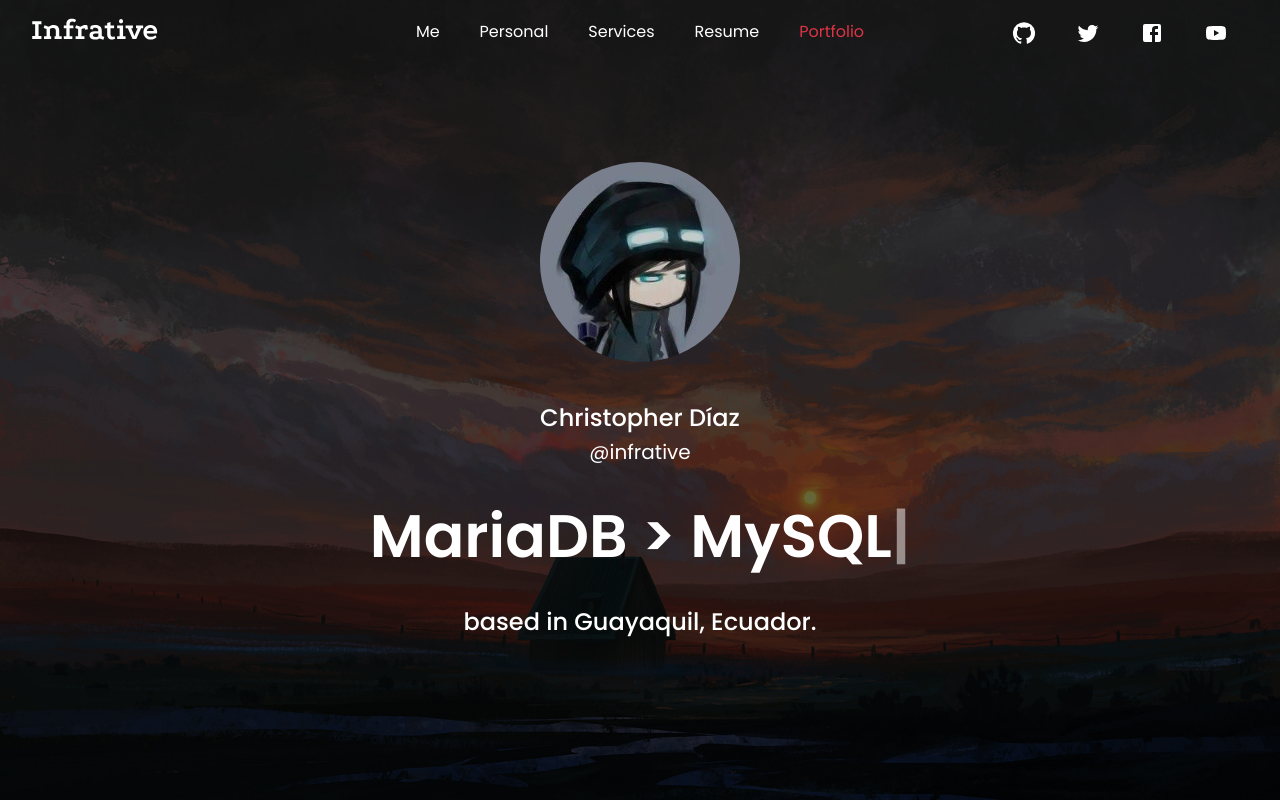
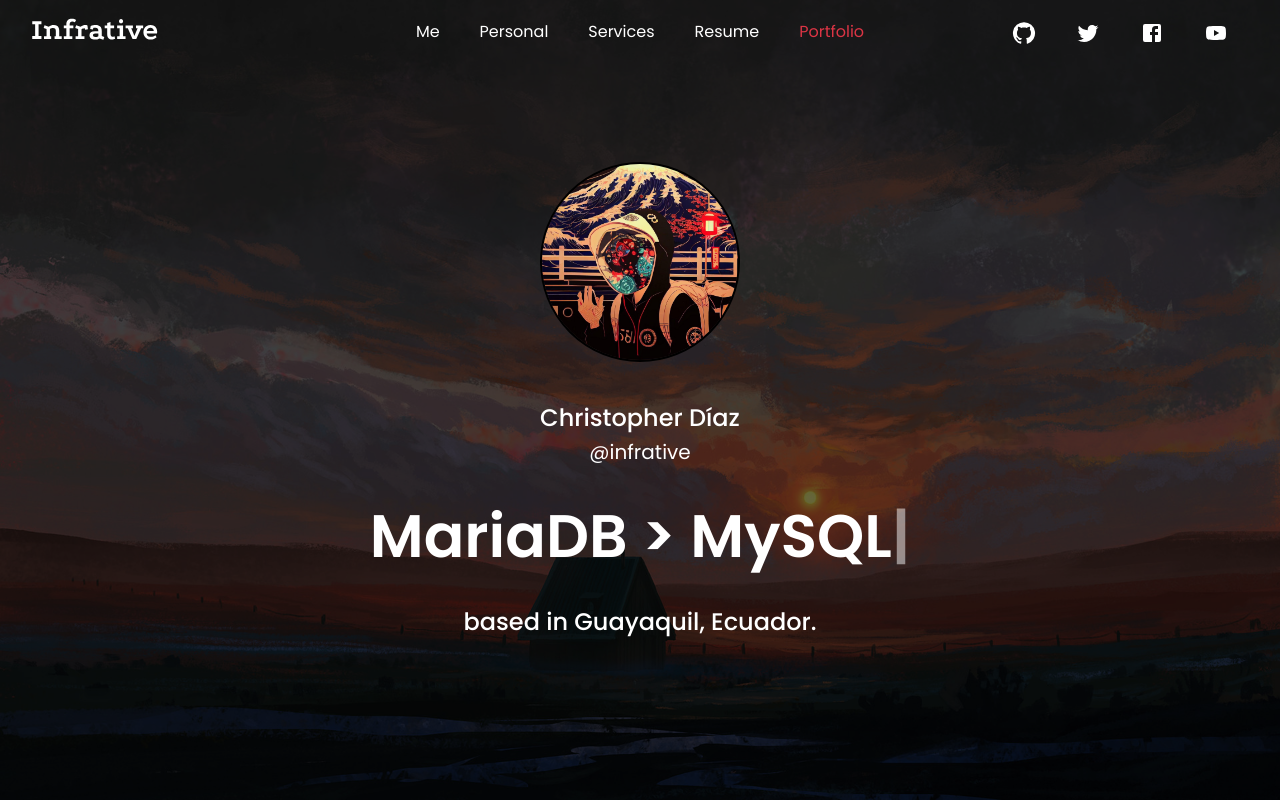
Before and after one commit to lnfrative/lnfrative, a Next.js app: page / in a window 1280 px wide. Shown: the top 800 px of the page. Built offline with nearby package versions, Linux system fonts and the light colour scheme.

Commit message:
update avatar

```diff
--- a/components/Avatar/index.tsx
+++ b/components/Avatar/index.tsx
@@ -1,20 +1,32 @@
-import React, { useMemo } from 'react'
+// import React, { useMemo } from 'react'
 import Image from 'next/image'
-import moment from "moment"
-import ImageAvatarNavidad from '../../images/avatar_navidad.jpg'
-import ImageAvatar from '../../images/avatar.jpeg'
+// import moment from "moment"
+// import ImageAvatarNavidad from '../../images/avatar_navidad.jpg'
+import ImageAvatar from '../../images/avatar.jpg'
 
 function Avatar() {
-    const currentMonth = useMemo(() => moment().month(), [])
+    // const currentMonth = useMemo(() => moment().month(), [])
 
+    // need to find a new hristmas avatar
+    // return (
+    //     <div className="w-[200px] h-[200px] rounded-full overflow-hidden m-auto">
+    //         {currentMonth === 11 && (
+    //             <Image className="object-contain object-center" src={ImageAvatarNavidad} alt="Avatar navideño" />
+    //         )}
+    //         {currentMonth !== 11 && (
+    //             <Image className="object-contain object-center" src={ImageAvatar} alt="Avatar" />
+    //         )}
+    //     </div>
+    // )
     return (
-        <div className="w-[200px] h-[200px] rounded-full overflow-hidden m-auto">
-            {currentMonth === 11 && (
-                <Image className="object-contain object-center" src={ImageAvatarNavidad} alt="Avatar navideño" />
-            )}
-            {currentMonth !== 11 && (
-                <Image className="object-contain object-center" src={ImageAvatar} alt="Avatar" />
-            )}
+        <div
+            className="
+                w-[200px] h-[200px] rounded-full overflow-hidden m-auto select-none
+                border-solid border-2 border-black
+                hover:opacity-80 hover:cursor-pointer transition-all ease-in active:opacity-100
+            "
+        >
+            <Image className="object-contain object-center" src={ImageAvatar} alt="Avatar" />
         </div>
     )
 }
```
Also changed, not shown: images/avatar.jpg.
